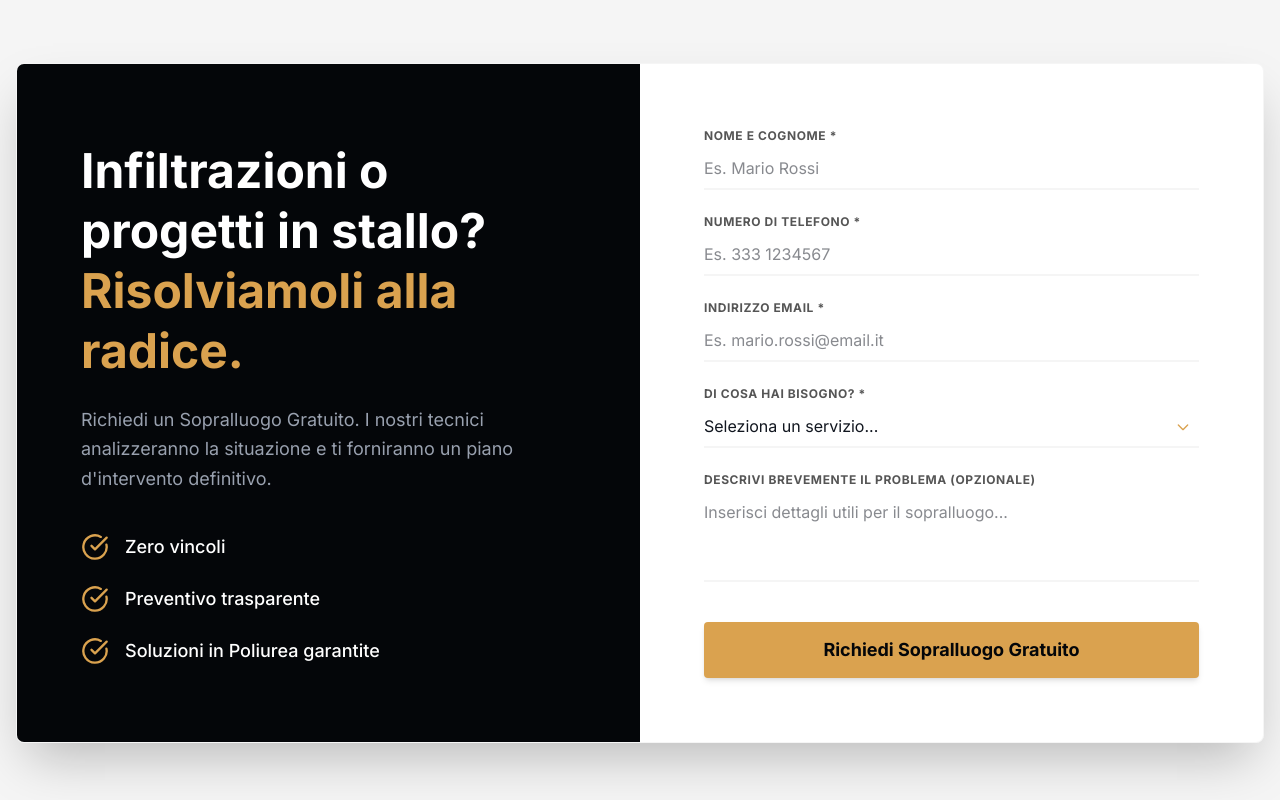
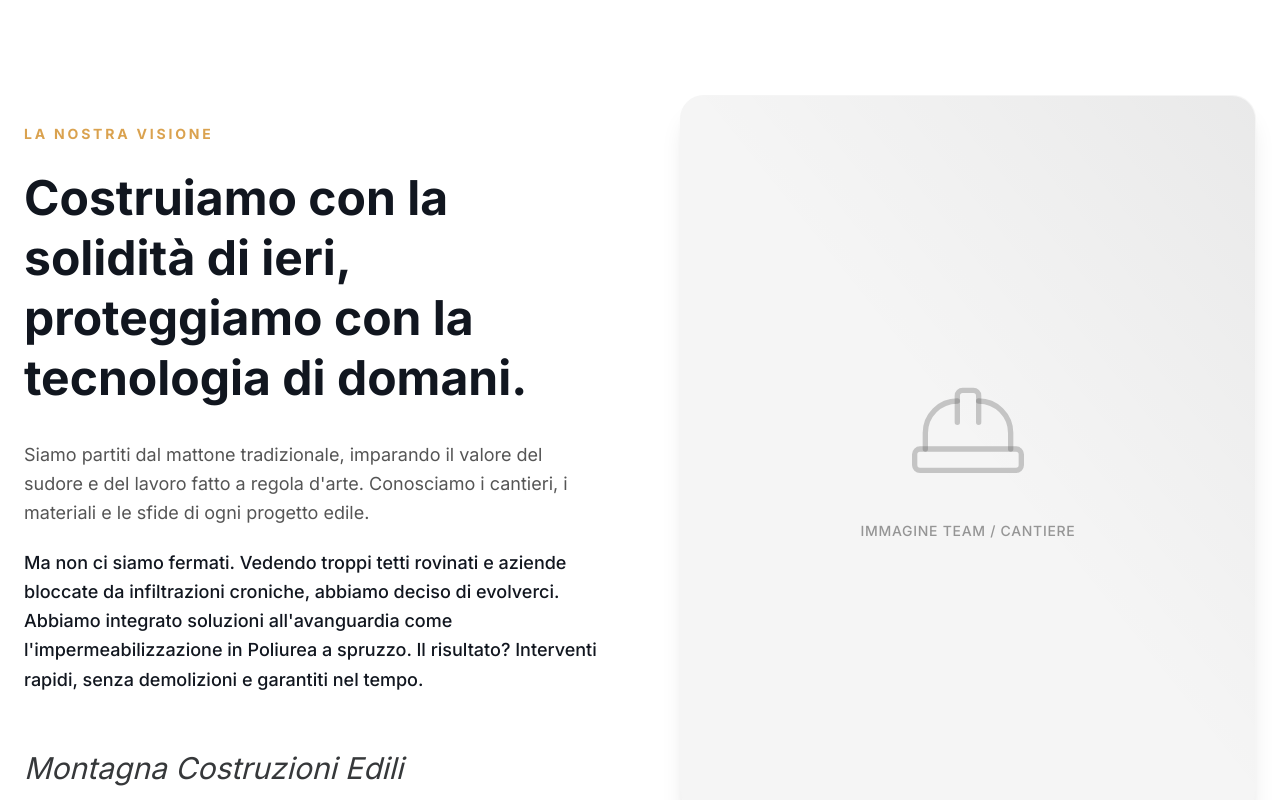
Before and after one commit to Dulo1/mcesite, a Next.js app: page / in a window 1280 px wide. Shown: the part 3620-4420 px from the top of the page. Built offline with nearby package versions, Linux system fonts and the light colour scheme.

Commit message:
feat: add AboutVision component with content and styling for company vision

```diff
--- /dev/null
+++ b/components/AboutVision.tsx
@@ -0,0 +1,57 @@
+import React from 'react';
+import { HardHat } from 'lucide-react';
+
+const AboutVision = () => {
+  return (
+    <section className="w-full bg-surface py-24 px-4 md:px-6">
+      <div className="max-w-7xl mx-auto">
+        <div className="grid grid-cols-1 lg:grid-cols-2 gap-12 lg:gap-20 items-center">
+
+          {/* Colonna 1: Copy */}
+          <div className="flex flex-col gap-6 order-2 lg:order-1">
+            <span className="text-sm font-bold tracking-[0.2em] text-accent uppercase font-body">
+              La Nostra Visione
+            </span>
+
+            <h2 className="text-3xl md:text-4xl lg:text-5xl font-bold font-display text-text-main leading-tight">
+              Costruiamo con la solidità di ieri, proteggiamo con la tecnologia di domani.
+            </h2>
+
+            <div className="flex flex-col gap-5 mt-2">
+              <p className="text-lg text-text-muted font-body leading-relaxed">
+                Siamo partiti dal mattone tradizionale, imparando il valore del sudore e del lavoro fatto a regola d'arte. Conosciamo i cantieri, i materiali e le sfide di ogni progetto edile.
+              </p>
+
+              <p className="text-lg text-text-main font-medium font-body leading-relaxed">
+                Ma non ci siamo fermati. Vedendo troppi tetti rovinati e aziende bloccate da infiltrazioni croniche, abbiamo deciso di evolverci. Abbiamo integrato soluzioni all'avanguardia come l'impermeabilizzazione in Poliurea a spruzzo. Il risultato? Interventi rapidi, senza demolizioni e garantiti nel tempo.
+              </p>
+            </div>
+
+            {/* Signature per umanizzare il messaggio */}
+            <div className="mt-8">
+              <span className="font-display text-2xl md:text-3xl italic text-primary-dark/80 dark:text-white/80">
+                Montagna Costruzioni Edili
+              </span>
+            </div>
+          </div>
+
+          {/* Colonna 2: Immagine (Placeholder) */}
+          <div className="order-1 lg:order-2 w-full aspect-square md:aspect-[4/5] lg:aspect-square xl:aspect-[4/5] rounded-2xl md:rounded-3xl overflow-hidden bg-surface-muted border border-surface-muted/50 shadow-xl flex flex-col items-center justify-center relative">
+
+            {/* Effetto luce leggero */}
+            <div className="absolute inset-0 bg-gradient-to-tr from-transparent via-transparent to-primary-dark/5 dark:to-white/5 pointer-events-none"></div>
+
+            {/* Contenuto Placeholder */}
+            <HardHat className="w-24 h-24 md:w-32 md:h-32 text-text-muted/30 mb-6 relative z-10" strokeWidth={1} />
+            <span className="text-text-muted/60 font-medium font-body tracking-wider uppercase text-sm relative z-10">
+              Immagine Team / Cantiere
+            </span>
+          </div>
+
+        </div>
+      </div>
+    </section>
+  );
+};
+
+export default AboutVision;
```
